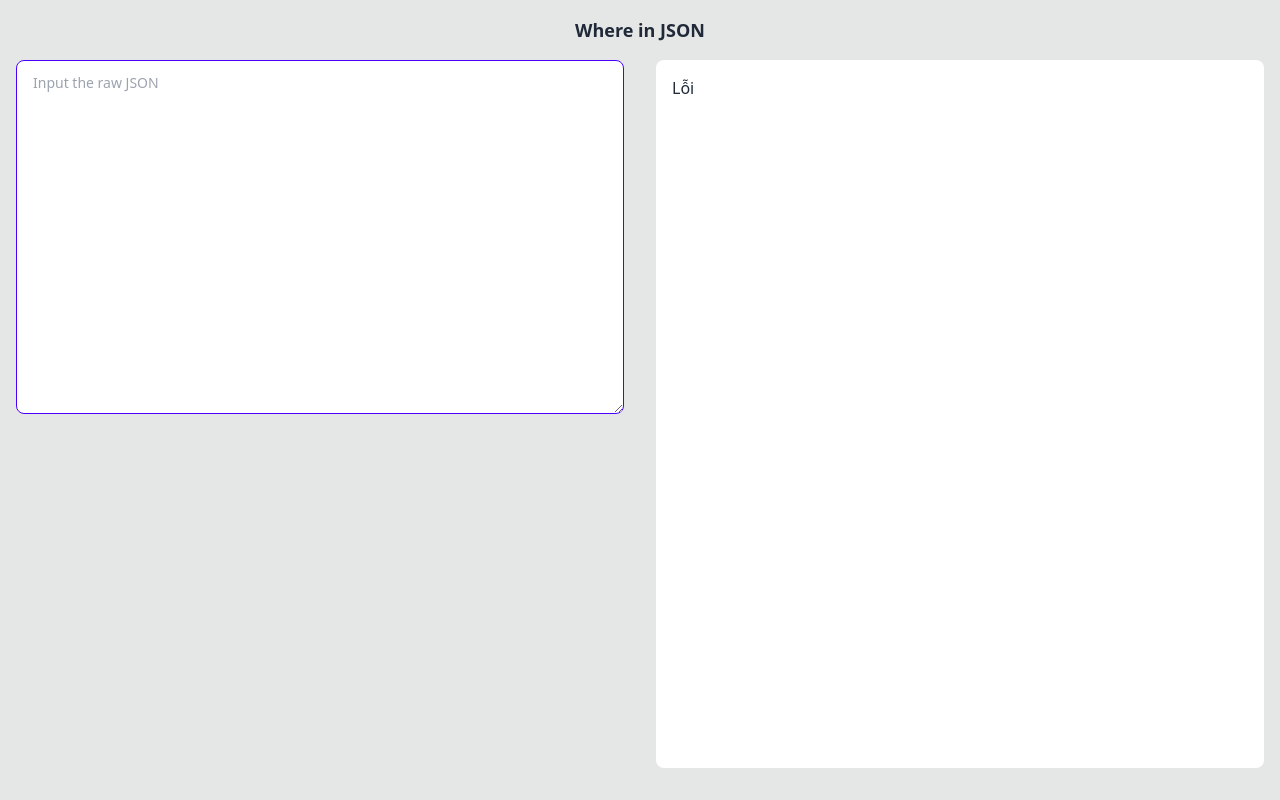
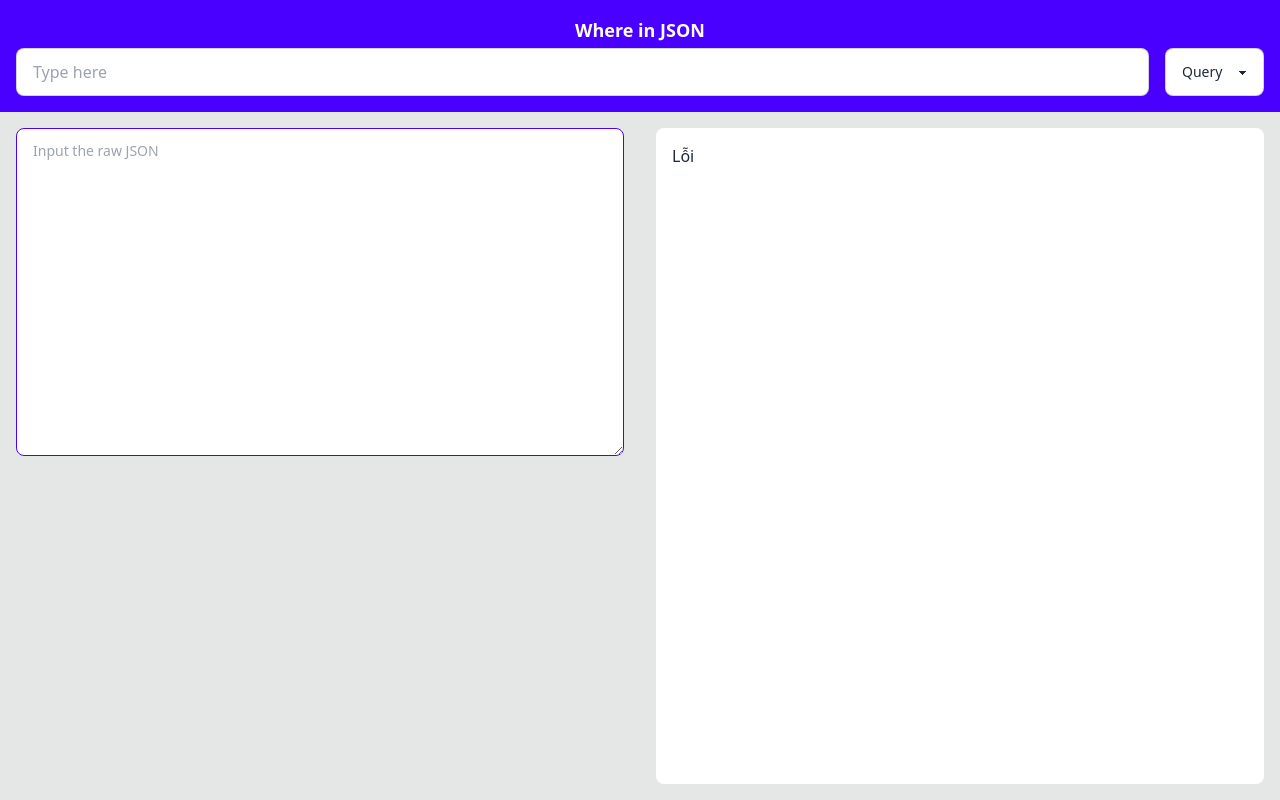
Before and after one commit to thangtmc73/where-in-json, a React (Vite) app: page / in a window 1280 px wide. Built offline with nearby package versions, Linux system fonts and the light colour scheme.

Commit message:
feat: update layout for search

```diff
--- a/src/App.tsx
+++ b/src/App.tsx
@@ -8,11 +8,26 @@ function App() {
     setContent(e.target.value);
   }
   return (
-    <div className="flex h-screen flex-col overflow-hidden bg-base-300 py-4">
-      <h1 className="base-content text-center text-lg font-bold">
-        Where in JSON
-      </h1>
-      <div className="flex h-full">
+    <div className="flex h-screen flex-col overflow-hidden bg-base-300">
+      <div className="bg-primary p-4">
+        <h1 className="base-content text-center text-lg font-bold text-white">
+          Where in JSON
+        </h1>
+        <div className="mt-1 flex w-full items-center gap-4">
+          <input
+            type="text"
+            placeholder="Type here"
+            className="input input-bordered flex w-full"
+          />
+          <div className="w-[150]px form-control">
+            <select className="select select-bordered">
+              <option>Query</option>
+              <option>Value</option>
+            </select>
+          </div>
+        </div>
+      </div>
+      <div className="flex grow overflow-hidden bg-base-300">
         <div className="h-full flex-1 p-4">
           <textarea
             className="h-300px textarea textarea-primary h-3/6 w-full	"
@@ -21,9 +36,13 @@ function App() {
           />
         </div>
         <div className="h-full flex-1 overflow-hidden p-4">
-          <div className="flex h-full w-full flex-col flex-nowrap overflow-auto whitespace-nowrap rounded-lg	bg-white	p-4	">
+          <div className="flex h-full w-full flex-col flex-nowrap overflow-auto rounded-lg	bg-white	p-4	">
             {isParsable(content) ? (
-              <JSONViewer data={JSON.parse(content)} />
+              <>
+                <div className="flex grow flex-col flex-nowrap overflow-auto whitespace-nowrap	rounded-lg	bg-white	p-4">
+                  <JSONViewer data={JSON.parse(content)} />
+                </div>
+              </>
             ) : (
               <span>Lỗi</span>
             )}
```
